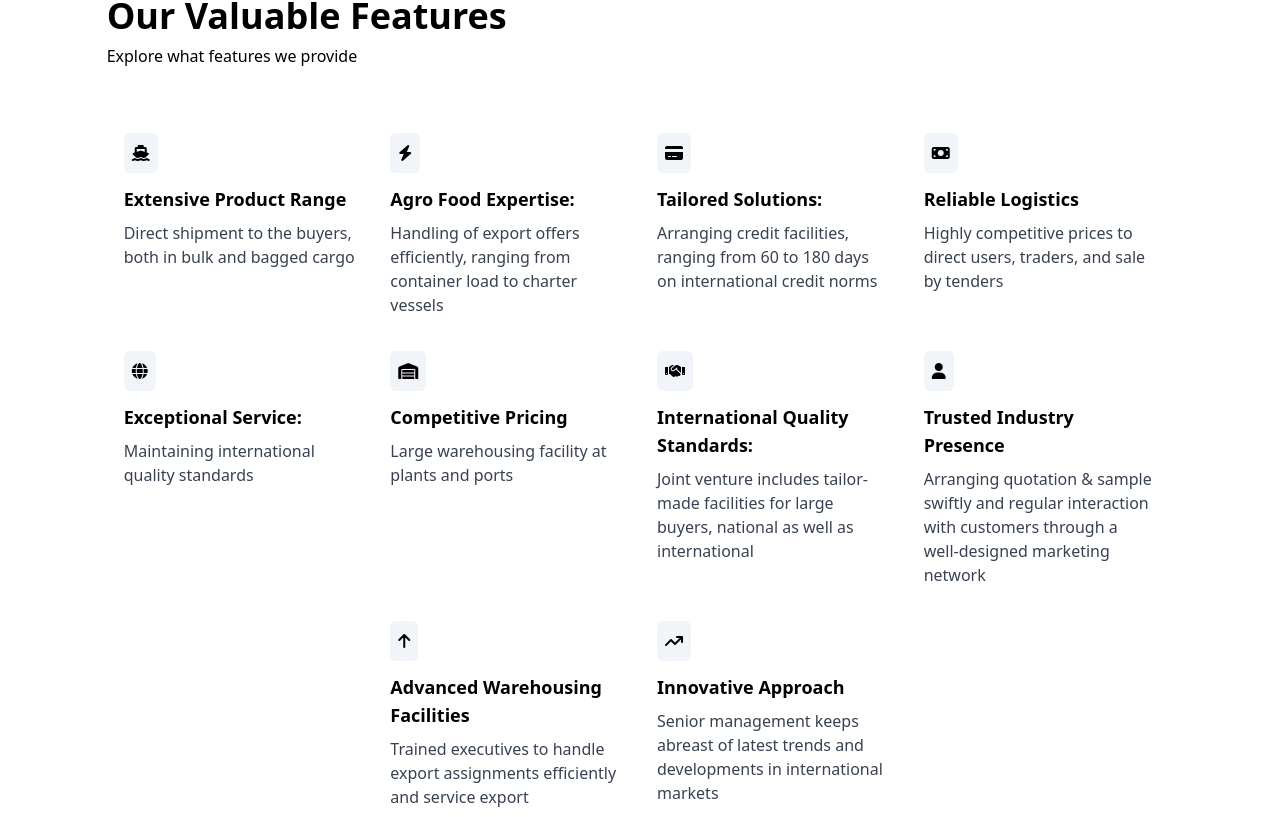
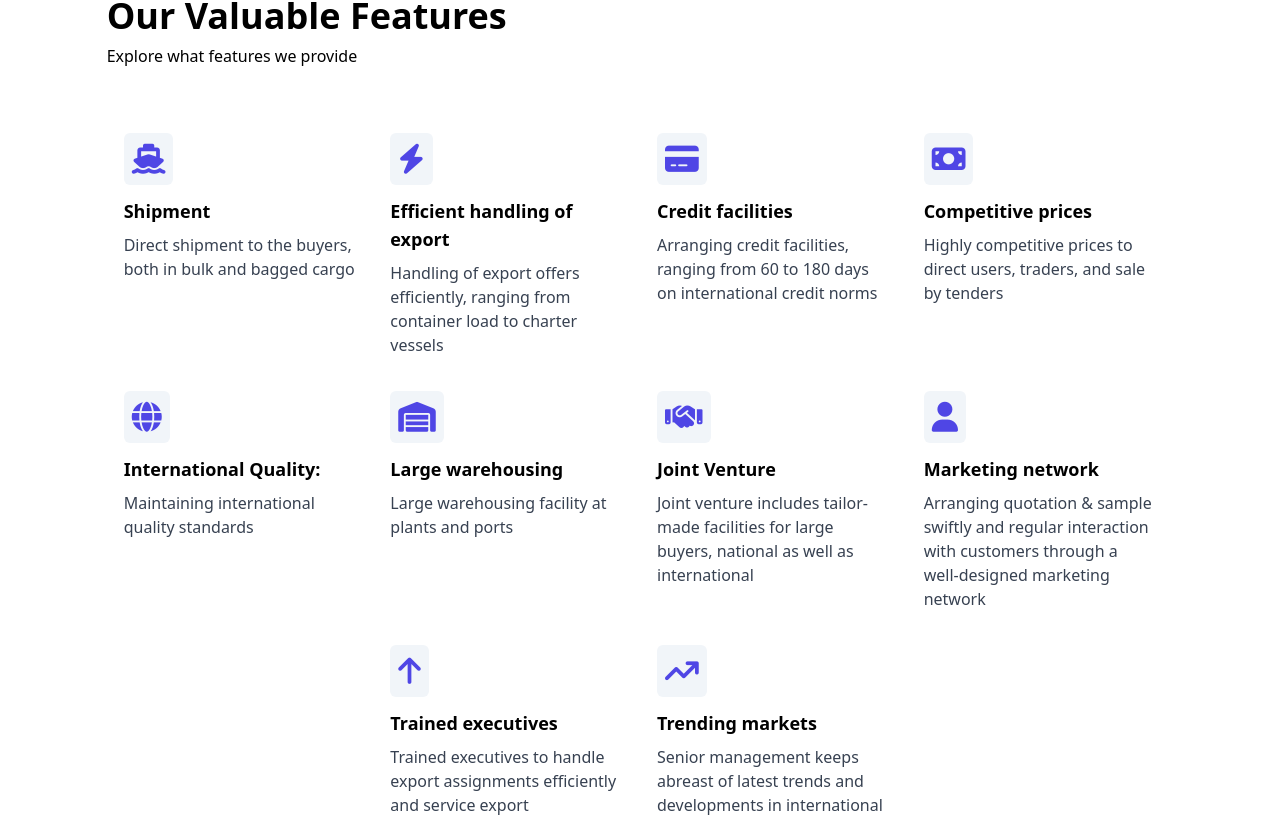
Before and after one commit to LeulWeb/roblas-supply-chain-management, a Vue app: page / in a window 1280 px wide. Shown: the part 4016-4833 px from the top of the page. Built offline with nearby package versions, Linux system fonts and the light colour scheme.

Commit message:
first relase with v1

```diff
--- a/src/components/Carousel.vue
+++ b/src/components/Carousel.vue
@@ -141,7 +141,7 @@
 
     <main class=" sm:hidden  h-screen text-white relative inset-0  right-0 w-screen overflow-x-hidden">
         <video class="object-cover md:hidden h-screen" autoplay muted loop id="myVideo">
-            <source src="src/assets/phoneHero.mp4" type="video/mp4">
+            <source src="../assets/phoneHero.mp4" type="video/mp4">
           </video>
 
           <div v-if="showNav"  class="sm:hidden z-10 w-[50vw] h-screen absolute top-0 right-0 bg-black/80 px-4 overflow-hidden ">
@@ -150,7 +150,7 @@
                     <i class="fa-regular fa-x"></i>
                 </div>
                 <div>
-                    <img src="src/assets/wlogo.png" alt="">
+                    <img src="../assets/wlogo.png" alt="">
                 </div>
                 <div>
                     <ul class="flex flex-col space-y-5 mt-5">
--- a/src/components/Footer.vue
+++ b/src/components/Footer.vue
@@ -2,7 +2,7 @@
     <main class="bg-black text-white w-screen">
         <div class="w-11/12 md:w-10/12 mx-auto py-4  grid grid-cols-1 md:grid-cols-3 justify-between items-center">
             <div class="flex md:flex-col justify-between">
-                <img src="src/assets/wlogo.png" class="w-[20vw]" alt="">
+                <img src="../assets/wlogo.png" class="w-[20vw]" alt="">
             <p>2015 &copy; all right reserved</p>
             </div>
             <div>
--- a/src/data/features.js
+++ b/src/data/features.js
@@ -1,81 +1,81 @@
 let featureList = [
     {
-        title: "Extensive Product Range",
+        title: "Shipment",
         description: "Direct shipment to the buyers, both in bulk and bagged cargo",
         icon:
-        '<i class="fa-sharp fa-solid fa-ship"></i>'
+        '<i class="fa-sharp fa-solid text-indigo-600 fa-ship text-3xl"></i>'
 
     },
 
     {
-        title: "Agro Food Expertise:",
+        title: "Efficient handling of export",
         description: "Handling of export offers efficiently, ranging from container load to charter vessels",
         icon: `
-        <i class="fa-solid fa-bolt"></i>
+        <i class="fa-solid fa-bolt text-indigo-600 text-3xl"></i>
        `
     },
 
     {
-        title: "Tailored Solutions: ",
+        title: "Credit facilities",
         description: "Arranging credit facilities, ranging from 60 to 180 days on international credit norms",
         icon: `
-        <i class="fa-solid fa-credit-card"></i>
+        <i class="fa-solid fa-credit-card text-indigo-600 text-3xl"></i>
        `
     },
 
     {
-        title: "Reliable Logistics",
+        title: "Competitive  prices",
         description: "Highly competitive prices to direct users, traders, and sale by tenders",
         icon: `
-        <i class="fa-solid fa-money-bill"></i>
+        <i class="fa-solid fa-money-bill text-indigo-600 text-3xl"></i>
        `
     },
 
     {
-        title: "Exceptional Service:",
+        title: "International Quality:",
         description: "Maintaining international quality standards",
         icon: `
-        <i class="fa-solid fa-globe"></i>
+        <i class="fa-solid fa-globe text-indigo-600 text-3xl"></i>
        `
     },
 
     {
-        title: "Competitive Pricing",
+        title: "Large warehousing",
         description: "Large warehousing facility at plants and ports",
         icon: `
-        <i class="fa-solid fa-warehouse"></i>
+        <i class="fa-solid fa-warehouse text-indigo-600 text-3xl"></i>
        `
     },
 
     {
-        title: "International Quality Standards:",
+        title: "Joint Venture",
         description: "Joint venture includes tailor-made facilities for large buyers, national as well as international",
         icon: `
-        <i class="fa-solid fa-handshake"></i>
+        <i class="fa-solid fa-handshake text-indigo-600 text-3xl"></i>
        `
     },
 
     {
-        title: "Trusted Industry Presence",
+        title: "Marketing network",
         description: "Arranging quotation & sample swiftly and regular interaction with customers through a well-designed marketing network",
         icon: `
-        <i class="fa-solid fa-user"></i>
+        <i class="fa-solid fa-user text-indigo-600 text-3xl"></i>
        `
     },
 
     {
-        title: "Advanced Warehousing Facilities",
+        title: "Trained executives",
         description: "Trained executives to handle export assignments efficiently and service export ",
         icon: `
-        <i class="fa-solid fa-arrow-up"></i>
+        <i class="fa-solid fa-arrow-up text-indigo-600 text-3xl"></i>
        `
     },
 
     {
-        title: "Innovative Approach",
+        title: "Trending markets",
         description: "Senior management keeps abreast of latest trends and developments in international markets",
         icon: `
-        <i class="fa-solid fa-arrow-trend-up"></i>
+        <i class="fa-solid text-indigo-600 text-3xl fa-arrow-trend-up"></i>
        `
     },
 
--- a/src/pages/Contact.vue
+++ b/src/pages/Contact.vue
@@ -1,7 +1,7 @@
 <template>
     <main id="contact" class="h-[100vh] overflow-y-hidden text-white relative inset-0  right-0 w-screen grid place-content-center overflow-x-hidden">
         <video class="h-screen w-screen object-cover " autoplay muted loop id="myVideo">
-            <source src="src/assets/contact.mp4" type="video/mp4">
+            <source src="../assets/contact.mp4" type="video/mp4">
           </video>
 
           <section class="bg-black/80 absolute w-screen h-full  items-center justify-center top-0 right-0">
```
